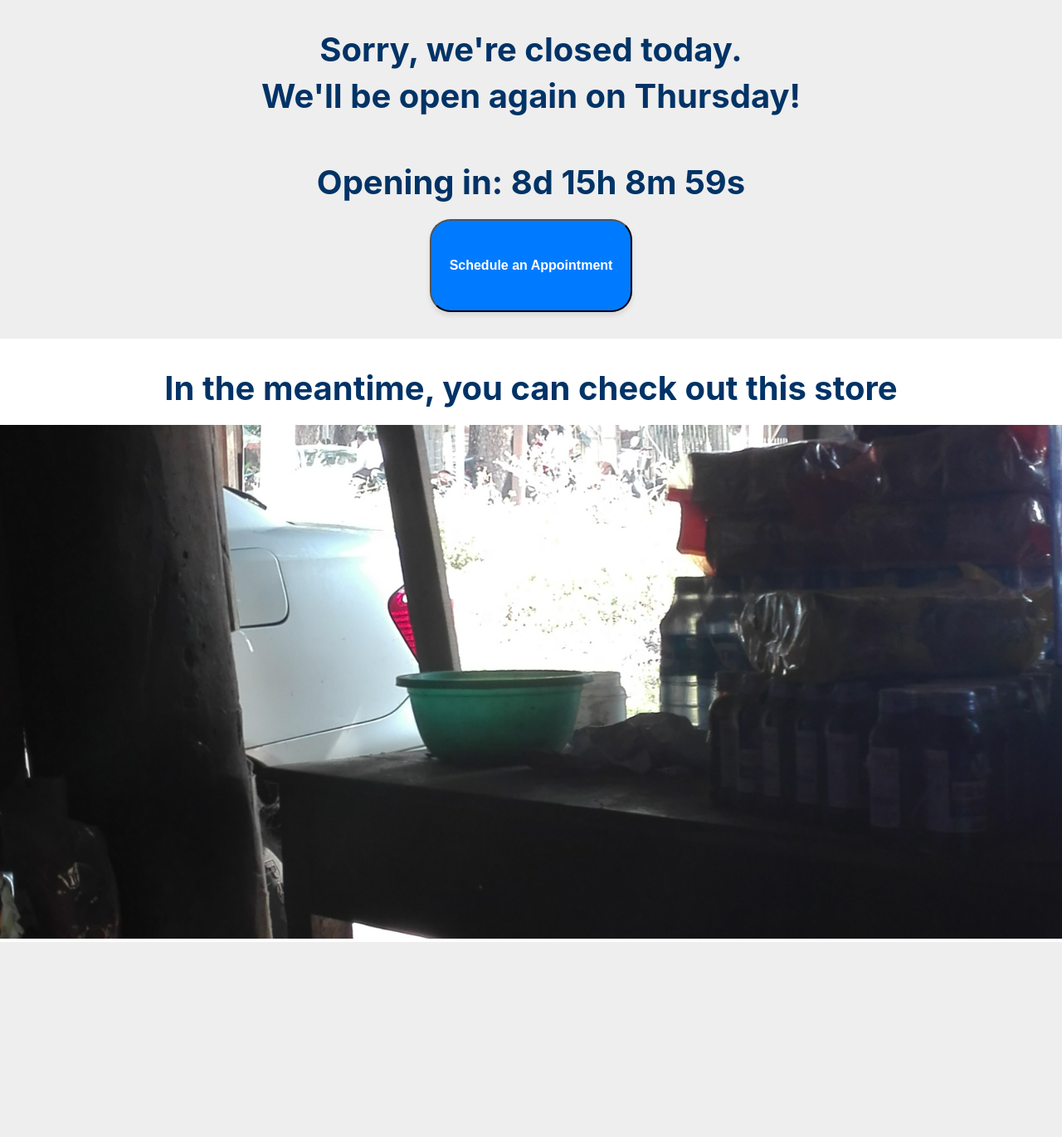
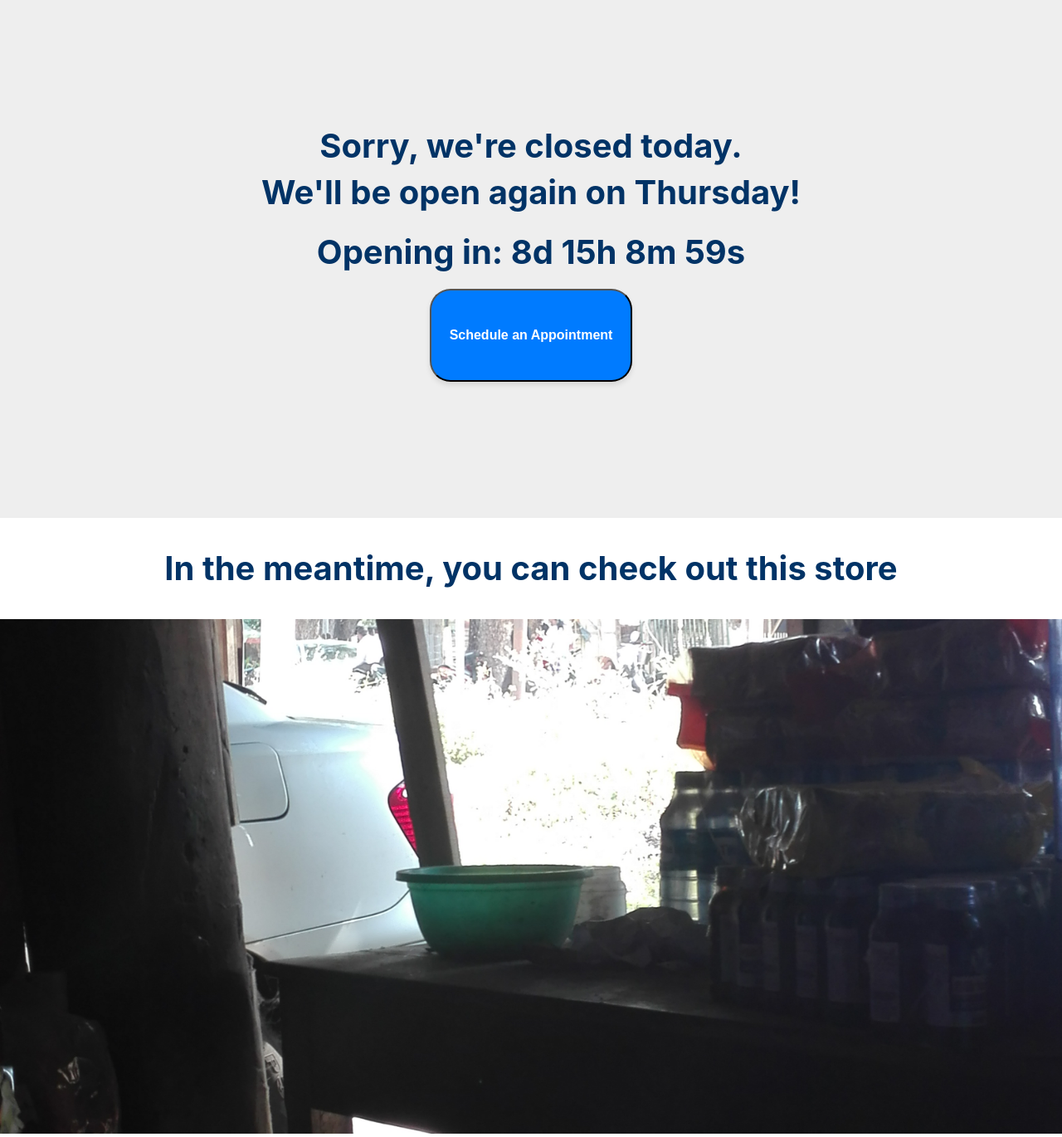
Before and after one commit to AurelianOnGit/Clinic, a Django app: page /reception/home in a window 1280 px wide. Shown: the part 100-1470 px from the top of the page at 83% size. Before the commit the page ends 1235 px from the top, so only its background shows below. Run offline with Django 5.2, Linux system fonts and the light colour scheme; data comes from the database, SQL or seed files in the repository.

Commit message:
Fixed some bugs and added a ton of new CSS

```diff
--- a/Reception/static/Reception/css/style.css
+++ b/Reception/static/Reception/css/style.css
@@ -62,24 +62,44 @@ h5 {
     box-shadow: 0 0.25rem 0.375rem rgba(0, 0, 0, 0.1);
 }
 
+.status-and-booking {
+    min-height: 39rem;
+}
+
 .list-or-ad {
     flex-direction: column;
     background-color: #FFFFFF;
 }
 
-.status-and-booking h1, .list-or-ad h1 {
+.closed-headings h1, .closed-headings h3 {
+    margin: 0;
+}
+
+.doctor-in h1, .closed-headings h1, .ap-closed h1, .closed-queue h1 {
     font-size: 2.5rem;
     text-align: center;
     line-height: 3.5rem;
     color: #003366;
-    margin: 2rem 0 1rem 0;
+}
+
+.closed-headings h1 {
+    margin-top: 1rem; /* Add top margin to the heading for spacing */
+}
+
+.closed-headings h3 {
+    font-size: 2.5rem;
+    text-align: center;
+    line-height: 3.5rem;
+    color: #003366;
+    margin-top: 1rem; /* Adjust spacing between the heading and countdown */
+    margin-bottom: 0rem; /* Can be adjusted to add a gap */
 }
 
 #coundown {
     margin-bottom: 3rem;
 }
 
-.doctor-in, .closed-queue {
+.doctor-in, .closed-queue, .ap-check {
     display: flex;
     justify-content: center;
     flex-direction: column;
@@ -96,6 +116,10 @@ h5 {
     margin-bottom: 2vh;
 }
 
+.ap-btn-wrap-closed {
+    margin-top: 1rem; /* Adjust this as needed for desired spacing */
+}
+
 .ap-today-btn, .ap-later-btn {
     background-color: #007BFF;
     color: #FFFFFF;
@@ -108,16 +132,46 @@ h5 {
     transition: background-color 0.5s, box-shadow 0.0001s;
 }
 
+.ap-today-btn.disabled {
+    background-color: #A9A9A9;
+    cursor: not-allowed;
+    position: relative;
+}
+
+.ap-today-btn.disabled::after {
+    content: attr(data-tooltip); /* Gets the text from the data attribute */
+    position: absolute;
+    bottom: 110%; /* Puts the tooltip above the button */
+    left: 50%;
+    transform: translateX(-50%); /* Centers the tooltip horizontally */
+
+    padding: 0.5rem;
+    border-radius: 4px;
+    background-color: #007BFF;
+    color: white;
+    white-space: nowrap; /* Prevents the text from wrapping */
+    visibility: hidden; /* Hides the tooltip by default */
+    opacity: 0;
+    transition: opacity 0.5s, visibility 0.5s;
+
+    z-index: 10;
+}
+
+.ap-today-btn.disabled:hover::after {
+  visibility: visible;
+  opacity: 1; /* Makes the tooltip appear on hover */
+}
+
 .too-late-btn {
     background-color: rgba(0, 123, 255, 0.5);
 }
 
-.ap-btn-wrap-closed .ap-later-btn, .ap-btn-wrap-open button {
+.ap-btn-wrap-closed button, .ap-btn-wrap-open button {
     width: 19vw;
     height: 14vh;
 }
 
-button:hover {
+button:hover:not(.disabled) {
     cursor: pointer;
     background-color: black;
     color: white;
--- a/Reception/templates/Reception/home.html
+++ b/Reception/templates/Reception/home.html
@@ -17,12 +17,22 @@
                 {% if is_open %}
                     <h1>We're open today!</h1>
                     <div class="ap-btn-wrap-open">
-                        <button onclick="redirectToTodayForm()" class="ap-today-btn" type="button"><h4>Book for Today!</h4></button>
+                        {% if allow_booking %}
+                            <button onclick="redirectToTodayForm()" class="ap-today-btn" type="button">
+                                <h4>Book for Today!</h4>
+                            </button>
+                        {% else %}
+                            <button class="ap-today-btn disabled" type="button" disabled data-tooltip="This button is disabled because the clinic is closing soon.">
+                                <h4>Book for Today!</h4>
+                            </button>
+                        {% endif %}
                         <button onclick="redirectToLaterForm()" class="ap-later-btn" type="button"><h4>Schedule an Appointment</h4></button>
                     </div>
                 {% else %}
-                    <h1>Sorry, we're closed today.<br>We'll be open again on {{ next_open_day }}!</h1>
-                    <h1 id="countdown"></h1>
+                    <div class="closed-headings">
+                        <h1>Sorry, we're closed today.<br>We'll be open again on {{ next_open_day }}!</h1>
+                        <h3 id="countdown"></h3>
+                    </div>
                     <div class="ap-btn-wrap-closed">
                         <button onclick="redirectToLaterForm()" class="ap-later-btn" type="button"><h4>Schedule an Appointment</h4></button>
                     </div>
@@ -32,7 +42,7 @@
         <section class="list-or-ad">
             {% if is_open %}
                 <div class="ap-check">
-                    <h4>Check how many people are in the Queue for today</h4>
+                    <h1>Check how many people are in the Queue for today</h1>
                 </div>
                 <div class="ap-list">
                     <ol style="list-style-type: none; padding-left: 0;">
@@ -81,7 +91,7 @@
                 }
 
                 // Get the timestamp from the context variable
-                const targetDate = new Date ("{{ next_open_datetime }}");
+                const targetDate = new Date("{{ next_open_datetime }}");
 
                 // Update the countdown every second
                 const countdown = setInterval(function () {
@@ -115,8 +125,13 @@
                     // If the countdown is finished, write some text
                     if (distance < 0) {
                         clearInterval(countdown);
-                        document.getElementById("countdown").innerHTML = "The Clinic is currently open!"
+                        document.getElementById("countdown").innerHTML = "The Clinic is currently open! Please refresh the page."
                     }
+
+                    // Forces the user to move to top of page after every refresh
+                    window.onbeforeunload = function() {
+                        window.scrollTo(0, 0);
+                    };
                 });
             </script>
         {% endblock %}
```
Also changed, not shown: Reception/views.py (+7 -3 lines).
